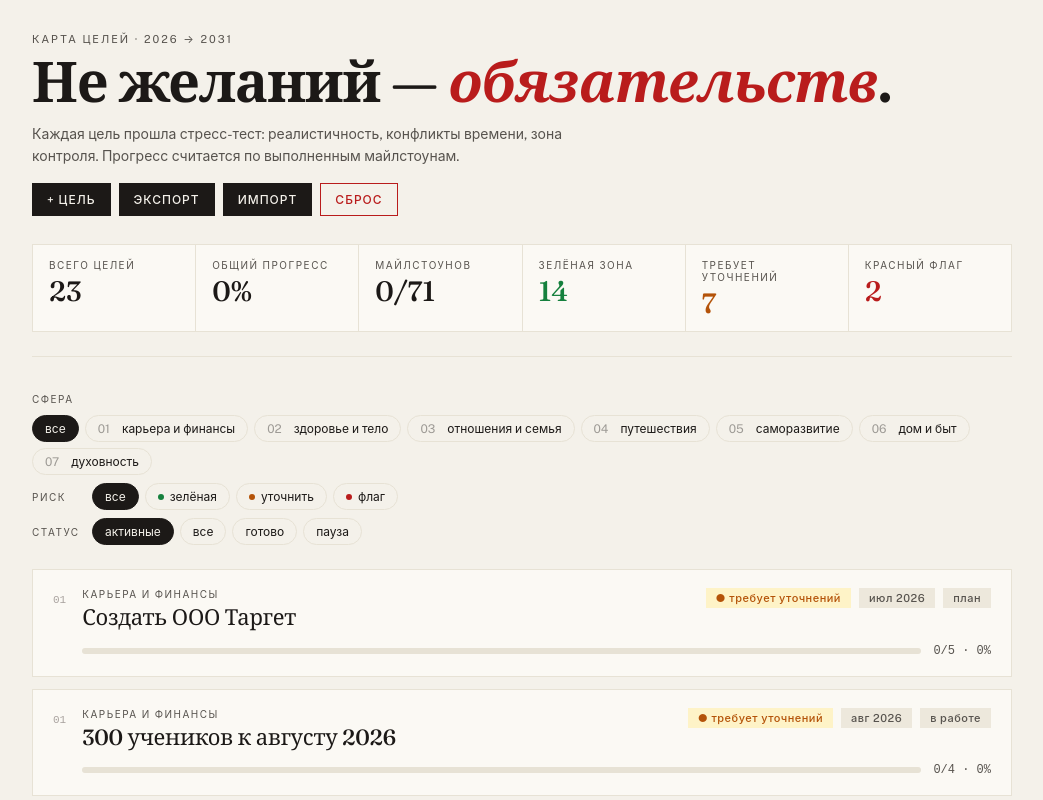
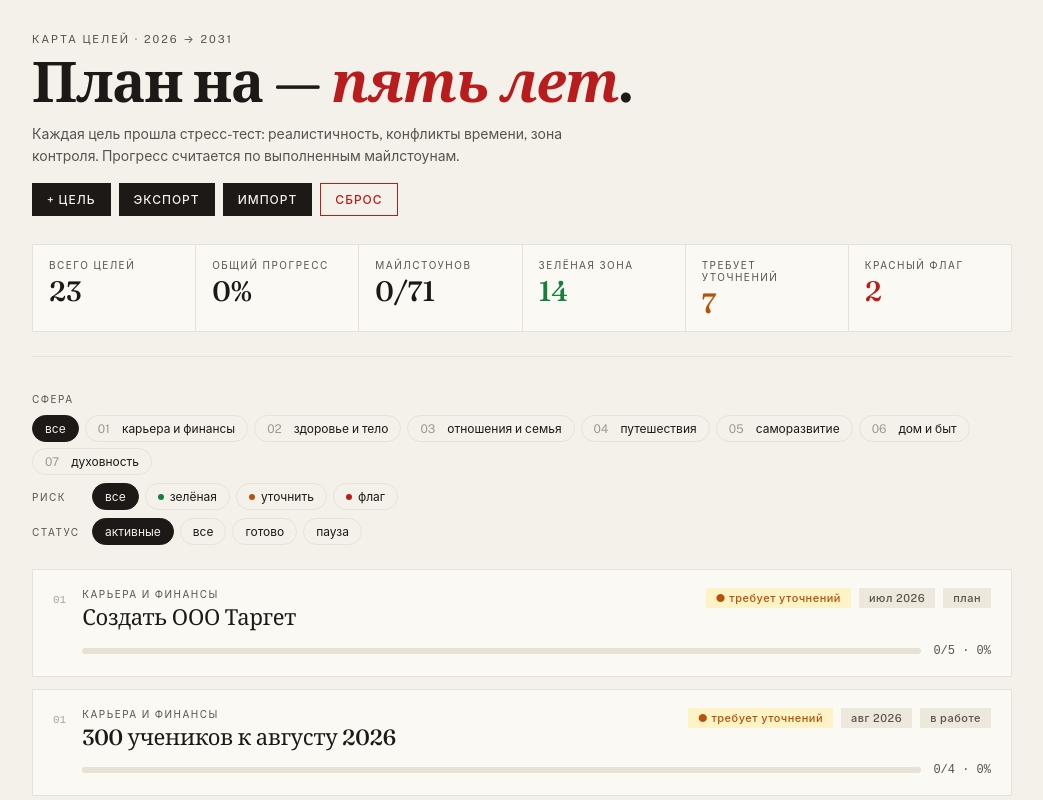
Before and after one commit to pavelk15/goals-dashboard, a React (Vite) app: page / in a window 1280 px wide. Shown: the top 800 px of the page, without its empty margins (118-1161 px from the left). Built offline with nearby package versions, Linux system fonts and the light colour scheme.

Commit message:
Update App.jsx
Изменил заголовок

```diff
--- a/src/App.jsx
+++ b/src/App.jsx
@@ -454,7 +454,7 @@ export default function App() {
                   letterSpacing: '-0.02em',
                   fontVariationSettings: '"opsz" 144, "SOFT" 30',
                 }}>
-                  Не желаний — <em style={{ fontStyle: 'italic', color: PALETTE.red }}>обязательств</em>.
+                  План на — <em style={{ fontStyle: 'italic', color: PALETTE.red }}>пять лет</em>.
                 </h1>
                 <div style={{ marginTop: 14, fontSize: 14, color: PALETTE.inkSoft, maxWidth: 560, lineHeight: 1.55 }}>
                   Каждая цель прошла стресс-тест: реалистичность, конфликты времени, зона контроля. Прогресс считается по выполненным майлстоунам.
```
